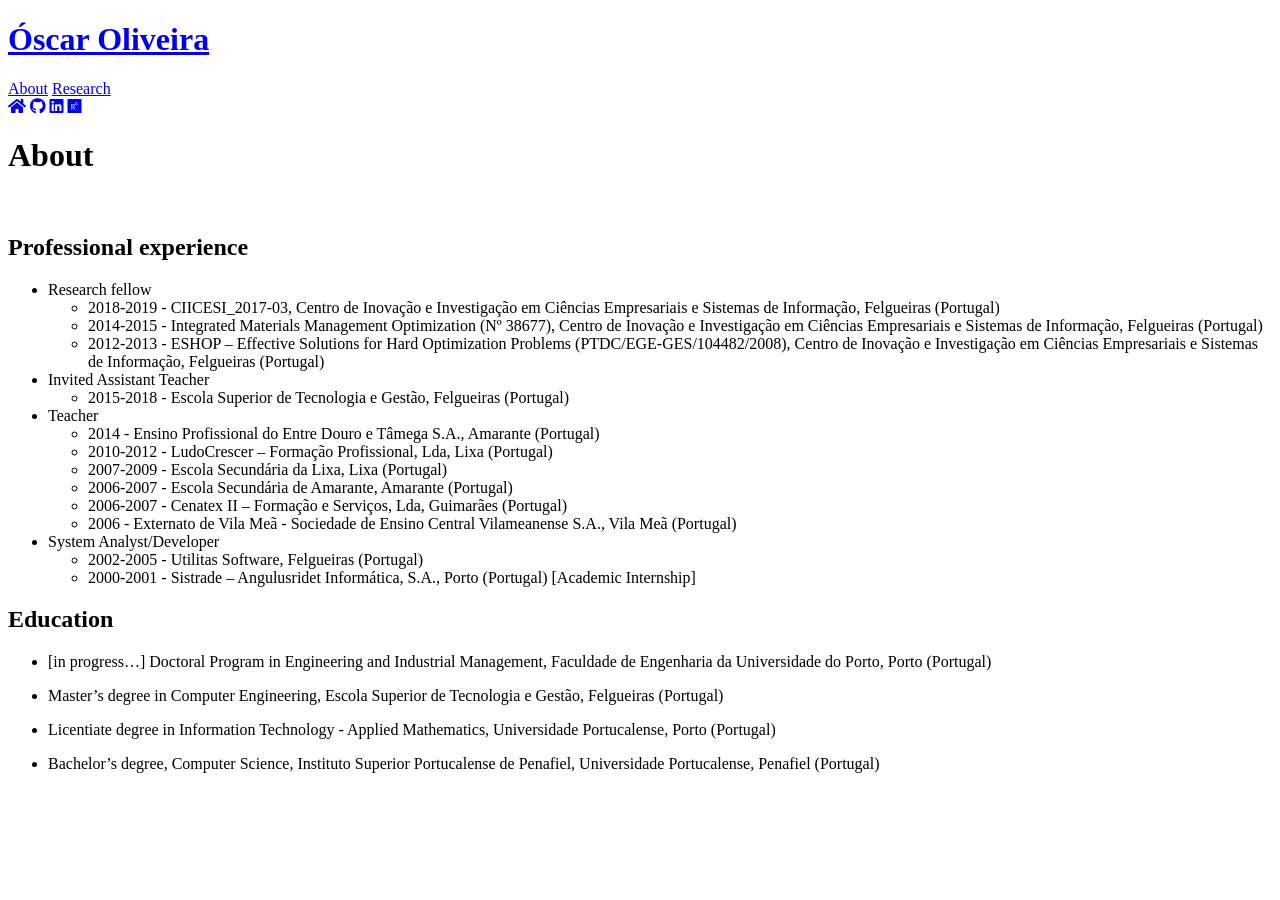
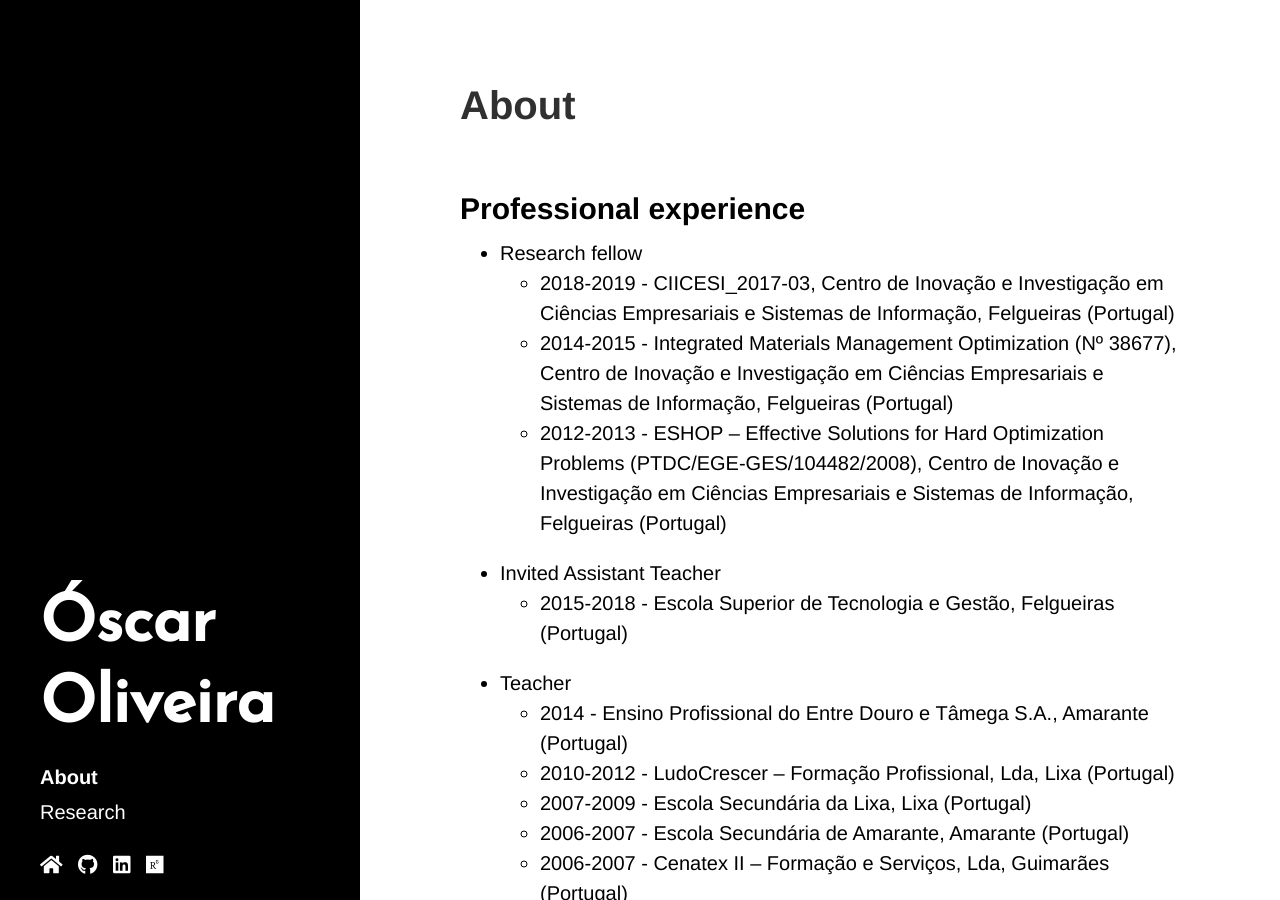
Before and after one commit to Oscar-Oliveira/blog, a Jekyll site: the page built from about.md, in a window 1280 px wide and 900 px high. Built offline with Jekyll 4.4.1, drawn with Linux system fonts in a browser that asks for light colours.

Commit message:
1st commit

```diff
--- a/_includes/head.html
+++ b/_includes/head.html
@@ -9,14 +9,14 @@
   <title>{{ site.title }}</title>
 
   <!-- CSS -->
-  <link rel="stylesheet" href="{{ site.baseurl }}public/css/poole.css">
-  <link rel="stylesheet" href="{{ site.baseurl }}public/css/syntax.css">
-  <link rel="stylesheet" href="{{ site.baseurl }}public/css/hyde.css">
+  <link rel="stylesheet" href="https://oscar-oliveira.github.io/blog/public/css/poole.css">
+  <link rel="stylesheet" href="https://oscar-oliveira.github.io/blog/public/css/syntax.css">
+  <link rel="stylesheet" href="https://oscar-oliveira.github.io/blog/public/css/hyde.css">
   <link rel="stylesheet" href="http://fonts.googleapis.com/css?family=PT+Sans:400,400italic,700|Abril+Fatface">
 
   <!-- Icons -->
   <link rel="apple-touch-icon-precomposed" sizes="144x144" href="{{ site.baseurl }}public/apple-touch-icon-144-precomposed.png">
-  <link rel="shortcut icon" href="{{ site.baseurl }}public/favicon.ico">
+  <link rel="shortcut icon" href="https://oscar-oliveira.github.io/blog/public/favicon.ico">
 
   <!-- RSS -->
   <link rel="alternate" type="application/rss+xml" title="RSS" href="/atom.xml">
```
